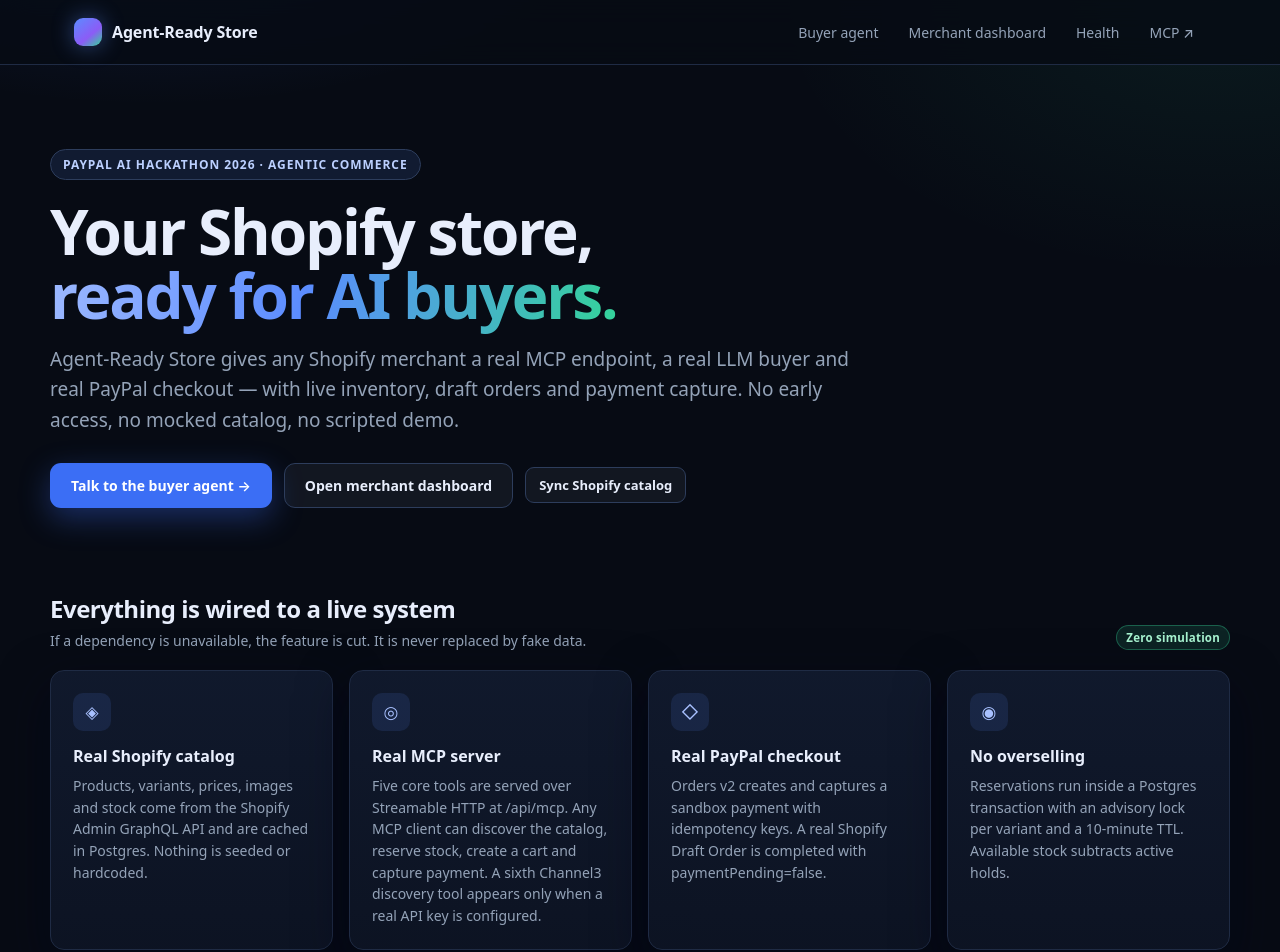
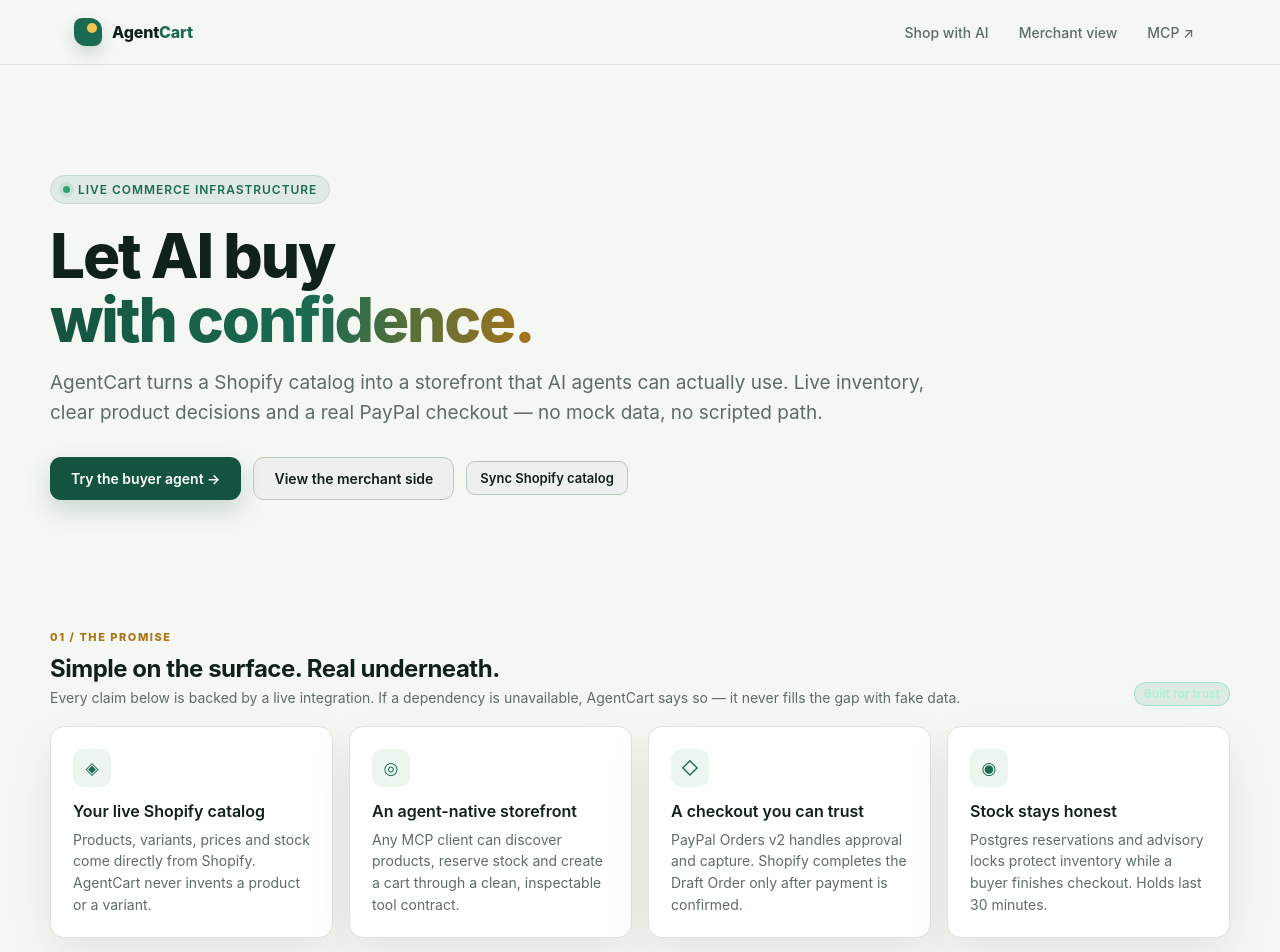
Before and after one commit to alexdelgadillosan/agent-ready-store, a Next.js app: page / in a window 1280 px wide. Shown: the top 952 px of the page. Built offline with nearby package versions, Linux system fonts and the light colour scheme.

Commit message:
rebrand AgentCart and refresh storefront UI

```diff
--- a/app/checkout/return/page.tsx
+++ b/app/checkout/return/page.tsx
@@ -2,7 +2,7 @@ import { Suspense } from "react";
 import CheckoutReturn from "@/components/CheckoutReturn";
 
 export const metadata = {
-  title: "Checkout · Agent-Ready Store",
+  title: "Checkout · AgentCart",
 };
 
 export default function CheckoutReturnPage() {
--- a/app/dashboard/page.tsx
+++ b/app/dashboard/page.tsx
@@ -1,7 +1,7 @@
 import Dashboard from "@/components/Dashboard";
 
 export const metadata = {
-  title: "Merchant dashboard · Agent-Ready Store",
+  title: "Merchant dashboard · AgentCart",
 };
 
 export default function DashboardPage() {
--- a/app/globals.css
+++ b/app/globals.css
@@ -1,21 +1,21 @@
 :root {
-  --bg: #070b14;
-  --bg-elevated: #0d1424;
-  --bg-card: #111a2e;
-  --border: #1f2b44;
-  --border-strong: #2d3d5c;
-  --text: #e8eefc;
-  --text-muted: #94a3b8;
-  --text-dim: #64748b;
-  --accent: #5b8cff;
-  --accent-strong: #3b6ef5;
-  --accent-soft: rgba(91, 140, 255, 0.12);
-  --green: #34d399;
-  --green-soft: rgba(52, 211, 153, 0.12);
+  --bg: #f5f7f3;
+  --bg-elevated: #ffffff;
+  --bg-card: #ffffff;
+  --border: #dce3dc;
+  --border-strong: #b8c8bc;
+  --text: #10211a;
+  --text-muted: #5c6d63;
+  --text-dim: #829087;
+  --accent: #1b6b53;
+  --accent-strong: #14533f;
+  --accent-soft: rgba(27, 107, 83, 0.09);
+  --green: #198754;
+  --green-soft: rgba(25, 135, 84, 0.1);
   --amber: #fbbf24;
   --red: #f87171;
   --radius: 14px;
-  --shadow: 0 18px 50px rgba(2, 6, 23, 0.55);
+  --shadow: 0 18px 45px rgba(16, 33, 26, 0.08);
   --mono: ui-monospace, SFMono-Regular, "SF Mono", Menlo, Consolas, monospace;
 }
 
@@ -30,12 +30,9 @@ body {
 }
 
 body {
-  background:
-    radial-gradient(900px 500px at 12% -10%, rgba(59, 110, 245, 0.22), transparent 60%),
-    radial-gradient(800px 500px at 95% 0%, rgba(52, 211, 153, 0.08), transparent 55%),
-    var(--bg);
+  background: var(--bg);
   color: var(--text);
-  font-family: ui-sans-serif, system-ui, -apple-system, "Segoe UI", Roboto,
+  font-family: Inter, ui-sans-serif, system-ui, -apple-system, "Segoe UI", Roboto,
     "Helvetica Neue", Arial, sans-serif;
   -webkit-font-smoothing: antialiased;
   min-height: 100vh;
@@ -67,7 +64,7 @@ textarea {
   top: 0;
   z-index: 40;
   border-bottom: 1px solid var(--border);
-  background: rgba(7, 11, 20, 0.82);
+  background: rgba(245, 247, 243, 0.88);
   backdrop-filter: blur(14px);
 }
 
@@ -83,16 +80,33 @@ textarea {
   display: flex;
   align-items: center;
   gap: 10px;
-  font-weight: 650;
+  font-weight: 760;
+  color: var(--text);
   letter-spacing: -0.01em;
 }
 
 .brand-mark {
   width: 28px;
   height: 28px;
-  border-radius: 9px;
-  background: linear-gradient(140deg, var(--accent), #8b5cf6 60%, var(--green));
-  box-shadow: 0 0 22px rgba(91, 140, 255, 0.45);
+  border-radius: 8px 12px 8px 12px;
+  background: var(--accent);
+  box-shadow: 0 8px 16px rgba(20, 83, 63, 0.18);
+  position: relative;
+}
+
+.brand-mark span {
+  display: block;
+  width: 10px;
+  height: 10px;
+  border-radius: 50%;
+  background: #f6c453;
+  position: absolute;
+  right: 5px;
+  top: 5px;
+}
+
+.brand-accent {
+  color: var(--accent);
 }
 
 .nav {
@@ -113,16 +127,17 @@ textarea {
 
 .nav a:hover {
   color: var(--text);
-  background: rgba(148, 163, 184, 0.1);
+  background: rgba(27, 107, 83, 0.08);
 }
 
 .page {
-  padding: 48px 0 80px;
+  padding: 64px 0 96px;
 }
 
 .hero {
-  padding: 36px 0 28px;
-  max-width: 820px;
+  padding: 46px 0 54px;
+  max-width: 900px;
+  animation: rise-in 650ms cubic-bezier(.22,1,.36,1) both;
 }
 
 .eyebrow {
@@ -130,14 +145,22 @@ textarea {
   align-items: center;
   gap: 8px;
   padding: 6px 12px;
-  border: 1px solid var(--border-strong);
+  border: 1px solid #c6d8cb;
   border-radius: 999px;
   background: var(--accent-soft);
-  color: #bcd0ff;
+  color: var(--accent);
   font-size: 12px;
   font-weight: 600;
   letter-spacing: 0.08em;
   text-transform: uppercase;
+}
+
+.eyebrow-dot {
+  width: 7px;
+  height: 7px;
+  border-radius: 50%;
+  background: #2ba36f;
+  box-shadow: 0 0 0 4px rgba(43, 163, 111, .13);
 }
 
 .hero h1 {
@@ -145,11 +168,12 @@ textarea {
   font-size: clamp(38px, 6vw, 62px);
   line-height: 1.03;
   letter-spacing: -0.035em;
-  font-weight: 680;
+  font-weight: 760;
+  color: var(--text);
 }
 
 .hero h1 .grad {
-  background: linear-gradient(100deg, #9db9ff, #5b8cff 45%, #34d399);
+  background: linear-gradient(100deg, #14533f, #1b6b53 55%, #a97418);
   -webkit-background-clip: text;
   background-clip: text;
   color: transparent;
@@ -197,11 +221,11 @@ textarea {
 .btn-primary {
   background: var(--accent-strong);
   color: white;
-  box-shadow: 0 10px 30px rgba(59, 110, 245, 0.35);
+  box-shadow: 0 10px 24px rgba(20, 83, 63, 0.2);
 }
 
 .btn-primary:hover {
-  background: #4a7bf7;
+  background: #1b6b53;
 }
 
 .btn-ghost {
@@ -231,7 +255,7 @@ textarea {
 }
 
 .section {
-  margin-top: 56px;
+  margin-top: 76px;
 }
 
 .section-head {
@@ -246,7 +270,18 @@ textarea {
   margin: 0;
   font-size: 24px;
   letter-spacing: -0.02em;
-  font-weight: 640;
+  font-weight: 720;
+  color: var(--text);
+}
+
+.section-kicker {
+  display: block;
+  margin-bottom: 10px;
+  color: #a97418;
+  font-size: 11px;
+  font-weight: 800;
+  letter-spacing: .14em;
+  text-transform: uppercase;
 }
 
 .section-head p {
@@ -281,11 +316,18 @@ textarea {
 }
 
 .card {
-  background: linear-gradient(180deg, rgba(17, 26, 46, 0.92), rgba(13, 20, 36, 0.92));
+  background: var(--bg-card);
   border: 1px solid var(--border);
   border-radius: var(--radius);
   padding: 22px;
   box-shadow: var(--shadow);
+  transition: transform 180ms ease, box-shadow 180ms ease, border-color 180ms ease;
+}
+
+.card:hover {
+  transform: translateY(-2px);
+  border-color: #b5cbbc;
+  box-shadow: 0 20px 48px rgba(16, 33, 26, 0.11);
 }
 
 .card h3 {
@@ -307,8 +349,8 @@ textarea {
   border-radius: 10px;
   display: grid;
   place-items: center;
-  background: var(--accent-soft);
-  color: #a9c1ff;
+  background: #edf5ef;
+  color: var(--accent);
   font-size: 17px;
   margin-bottom: 14px;
 }
@@ -326,7 +368,7 @@ textarea {
   padding: 16px 18px;
   border: 1px solid var(--border);
   border-radius: 12px;
-  background: rgba(13, 20, 36, 0.6);
+  background: rgba(255, 255, 255, .72);
 }
 
 .step-num {
@@ -335,8 +377,8 @@ textarea {
   border-radius: 8px;
   display: grid;
   place-items: center;
-  background: var(--accent-soft);
-  color: #bcd0ff;
+  background: #e8f2eb;
+  color: var(--accent);
   font-size: 13px;
   font-weight: 700;
   font-family: var(--mono);
@@ -418,6 +460,7 @@ textarea {
   display: flex;
   flex-direction: column;
   min-height: 620px;
+  box-shadow: 0 22px 60px rgba(16, 33, 26, .1);
   padding: 0;
   overflow: hidden;
 }
@@ -429,7 +472,7 @@ textarea {
   gap: 12px;
   padding: 16px 20px;
   border-bottom: 1px solid var(--border);
-  background: rgba(17, 26, 46, 0.7);
+  background: #f8fbf8;
 }
 
 .chat-head strong {
@@ -463,7 +506,7 @@ textarea {
 
 .msg-assistant {
   align-self: flex-start;
-  background: var(--bg-card);
+  background: #f5f8f5;
   border: 1px solid var(--border);
   border-bottom-left-radius: 5px;
   color: #dbe6fb;
@@ -471,7 +514,7 @@ textarea {
 
 .msg-user {
   align-self: flex-end;
-  background: var(--accent-strong);
+  background: var(--accent);
   border-bottom-right-radius: 5px;
   color: white;
 }
@@ -486,7 +529,7 @@ textarea {
   gap: 10px;
   padding: 14px 16px;
   border-top: 1px solid var(--border);
-  background: rgba(13, 20, 36, 0.9);
+  background: #f8fbf8;
   align-items: flex-end;
 }
 
@@ -498,7 +541,7 @@ textarea {
   padding: 12px 14px;
   border-radius: 11px;
   border: 1px solid var(--border-strong);
-  background: #0a1120;
+  background: #ffffff;
   color: var(--text);
   font-size: 14px;
   line-height: 1.5;
@@ -519,7 +562,7 @@ textarea {
 
 .sample {
   border: 1px solid var(--border);
-  background: rgba(148, 163, 184, 0.06);
+  background: #ffffff;
   color: var(--text-muted);
   border-radius: 999px;
   padding: 7px 12px;
@@ -552,7 +595,7 @@ textarea {
   border: 1px solid var(--border);
   border-radius: 9px;
   padding: 9px 11px;
-  background: #0a1120;
+  background: #f7faf7;
 }
 
 .trace-item summary {
@@ -571,7 +614,7 @@ textarea {
   margin: 9px 0 0;
   padding: 9px;
   border-radius: 7px;
-  background: #060a13;
+  background: #10211a;
   color: var(--text-muted);
   font-family: var(--mono);
   font-size: 11px;
@@ -775,6 +818,15 @@ textarea {
   font-size: 12.5px;
 }
 
+@keyframes rise-in {
+  from { opacity: 0; transform: translateY(12px); }
+  to { opacity: 1; transform: translateY(0); }
+}
+
+@media (prefers-reduced-motion: reduce) {
+  *, *::before, *::after { animation-duration: .01ms !important; transition-duration: .01ms !important; }
+}
+
 .footer-inner {
   display: flex;
   justify-content: space-between;
--- a/app/layout.tsx
+++ b/app/layout.tsx
@@ -3,9 +3,9 @@ import Link from "next/link";
 import "./globals.css";
 
 export const metadata: Metadata = {
-  title: "Agent-Ready Store",
+  title: "AgentCart · Commerce for AI buyers",
   description:
-    "Real MCP commerce for Shopify: a real LLM buyer, real inventory reservations, and real PayPal sandbox checkout.",
+    "AgentCart connects Shopify inventory to real AI buyers and PayPal checkout.",
 };
 
 export default function RootLayout({
@@ -17,13 +17,12 @@ export default function RootLayout({
         <header className="site-header">
           <div className="shell site-header-inner">
             <Link href="/" className="brand">
-              <span className="brand-mark" aria-hidden="true" />
-              <span>Agent-Ready Store</span>
+              <span className="brand-mark" aria-hidden="true"><span /></span>
+              <span>Agent<span className="brand-accent">Cart</span></span>
             </Link>
             <nav className="nav">
-              <Link href="/chat">Buyer agent</Link>
-              <Link href="/dashboard">Merchant dashboard</Link>
-              <Link href="/api/health">Health</Link>
+              <Link href="/chat">Shop with AI</Link>
+              <Link href="/dashboard">Merchant view</Link>
               <a
                 href="https://modelcontextprotocol.io"
                 target="_blank"
@@ -38,7 +37,7 @@ export default function RootLayout({
         <footer className="footer">
           <div className="shell footer-inner">
             <span>
-              Agent-Ready Store · Shopify Admin API + MCP + PayPal Orders v2
+               AgentCart · Shopify Admin API + MCP + PayPal Orders v2
             </span>
             <span>
               No mocks. No simulated catalog. Sandbox payments only.
--- a/app/page.tsx
+++ b/app/page.tsx
@@ -4,45 +4,45 @@ import SyncButton from "@/components/SyncButton";
 const FEATURES = [
   {
     icon: "◈",
-    title: "Real Shopify catalog",
-    body: "Products, variants, prices, images and stock come from the Shopify Admin GraphQL API and are cached in Postgres. Nothing is seeded or hardcoded.",
+    title: "Your live Shopify catalog",
+    body: "Products, variants, prices and stock come directly from Shopify. AgentCart never invents a product or a variant.",
   },
   {
     icon: "◎",
-    title: "Real MCP server",
-    body: "Five core tools are served over Streamable HTTP at /api/mcp. Any MCP client can discover the catalog, reserve stock, create a cart and capture payment. A sixth Channel3 discovery tool appears only when a real API key is configured.",
+    title: "An agent-native storefront",
+    body: "Any MCP client can discover products, reserve stock and create a cart through a clean, inspectable tool contract.",
   },
   {
     icon: "◇",
-    title: "Real PayPal checkout",
-    body: "Orders v2 creates and captures a sandbox payment with idempotency keys. A real Shopify Draft Order is completed with paymentPending=false.",
+    title: "A checkout you can trust",
+    body: "PayPal Orders v2 handles approval and capture. Shopify completes the Draft Order only after payment is confirmed.",
   },
   {
     icon: "◉",
-    title: "No overselling",
-    body: "Reservations run inside a Postgres transaction with an advisory lock per variant and a 10-minute TTL. Available stock subtracts active holds.",
+    title: "Stock stays honest",
+    body: "Postgres reservations and advisory locks protect inventory while a buyer finishes checkout. Holds last 30 minutes.",
   },
 ];
 
 const STEPS = [
   {
-    title: "Connect a Shopify store",
+      title: "Connect your store",
     body: "A custom app token is stored server-side. POST /api/shopify/sync pulls the active catalog and current inventory into Postgres.",
   },
   {
-    title: "The agent discovers products",
+      title: "Let the buyer browse",
     body: "The built-in LLM agent (or any external MCP client) calls search_products and get_product. It never invents a variant ID.",
   },
   {
-    title: "Inventory is reserved, totals are real",
+      title: "Hold stock, calculate the real total",
     body: "create_cart takes an advisory lock, inserts a TTL reservation, creates a Shopify Draft Order and asks Shopify to calculate shipping and tax.",
   },
   {
-    title: "The buyer approves PayPal",
+      title: "The buyer approves payment",
     body: "A real PayPal Orders v2 order is created for the Shopify-calculated total. The buyer signs in to a sandbox account and approves it.",
   },
   {
-    title: "Payment capture becomes a Shopify order",
+      title: "Payment becomes a Shopify order",
     body: "complete_checkout captures the PayPal payment and calls draftOrderComplete. The order appears in Shopify admin and on the AG Grid dashboard.",
   },
 ];
@@ -51,24 +51,23 @@ export default function HomePage() {
   return (
     <div className="shell page">
       <section className="hero">
-        <span className="eyebrow">PayPal AI Hackathon 2026 · Agentic Commerce</span>
+        <span className="eyebrow"><i className="eyebrow-dot" /> LIVE COMMERCE INFRASTRUCTURE</span>
         <h1>
-          Your Shopify store,
+          Let AI buy
           <br />
-          <span className="grad">ready for AI buyers.</span>
+          <span className="grad">with confidence.</span>
         </h1>
         <p className="lead">
-          Agent-Ready Store gives any Shopify merchant a real MCP endpoint, a
-          real LLM buyer and real PayPal checkout — with live inventory, draft
-          orders and payment capture. No early access, no mocked catalog, no
-          scripted demo.
+          AgentCart turns a Shopify catalog into a storefront that AI agents can
+          actually use. Live inventory, clear product decisions and a real
+          PayPal checkout — no mock data, no scripted path.
         </p>
         <div className="actions">
           <Link href="/chat" className="btn btn-primary">
-            Talk to the buyer agent →
+            Try the buyer agent →
           </Link>
           <Link href="/dashboard" className="btn btn-ghost">
-            Open merchant dashboard
+            View the merchant side
           </Link>
           <SyncButton />
         </div>
@@ -77,13 +76,14 @@ export default function HomePage() {
       <section className="section">
         <div className="section-head">
           <div>
-            <h2>Everything is wired to a live system</h2>
+            <span className="section-kicker">01 / THE PROMISE</span>
+            <h2>Simple on the surface. Real underneath.</h2>
             <p>
-              If a dependency is unavailable, the feature is cut. It is never
-              replaced by fake data.
+              Every claim below is backed by a live integration. If a dependency
+              is unavailable, AgentCart says so — it never fills the gap with fake data.
             </p>
           </div>
-          <span className="tag tag-green">Zero simulation</span>
+          <span className="tag tag-green">Built for trust</span>
         </div>
         <div className="grid grid-4">
           {FEATURES.map((feature) => (
@@ -101,7 +101,8 @@ export default function HomePage() {
       <section className="section">
         <div className="section-head">
           <div>
-            <h2>How a purchase actually happens</h2>
+            <span className="section-kicker">02 / THE FLOW</span>
+            <h2>From intent to order in five honest steps.</h2>
             <p>
               Every step below hits Shopify, PayPal or Postgres. The agent can
               only act through the MCP tools.
@@ -124,7 +125,7 @@ export default function HomePage() {
       <section className="section">
         <div className="grid grid-2">
           <div className="callout">
-            <h3>What “real” means here</h3>
+            <h3>Trust is a product feature</h3>
             <p>
               The catalog, stock, draft orders and personal data live in a real
               Shopify development store. Payments are real Orders v2 API calls
@@ -134,7 +135,7 @@ export default function HomePage() {
             </p>
           </div>
           <div className="card">
-            <h3>Connect an external agent</h3>
+            <h3>Bring your own agent</h3>
             <p className="small">
               Point any Streamable HTTP MCP client at:
             </p>
--- a/components/Chat.tsx
+++ b/components/Chat.tsx
@@ -31,7 +31,7 @@ type AgentResponse = {
 const GREETING: ChatMessage = {
   role: "assistant",
   content:
-    "Hi — I'm the buyer agent for this Shopify store. I can search the real catalog, check live stock, build a cart and start a PayPal checkout. What are you looking for?",
+    "Hi — I’m AgentCart’s buyer agent. I can search the live catalog, check stock, build a cart and start PayPal checkout. What are you looking for?",
 };
 
 const SAMPLES = [
@@ -149,7 +149,7 @@ export default function Chat() {
                 </span>
               </div>
               <p className="small" style={{ margin: "8px 0 12px" }}>
-                Inventory is reserved for 10 minutes and a Shopify Draft Order
+                Inventory is reserved for 30 minutes and a Shopify Draft Order
                 exists. Approve the payment in the PayPal sandbox to capture it
                 and create the real Shopify order.
               </p>
@@ -235,7 +235,7 @@ export default function Chat() {
         <div className="card">
           <h3>Hard limits</h3>
           <p className="small">
-            Max 10 units per variant, max $500 per cart, 10-minute reservation
+             Max 10 units per variant, max $500 per cart, 30-minute reservation
             TTL, and one capture per PayPal order. The agent cannot bypass these;
             they are enforced server-side.
           </p>
```
Also changed, not shown: app/chat/page.tsx (+4 -3 lines), skills-lock.json (added, +26 -0 lines), 1 other file (tests, documents, lock files or other folders).
